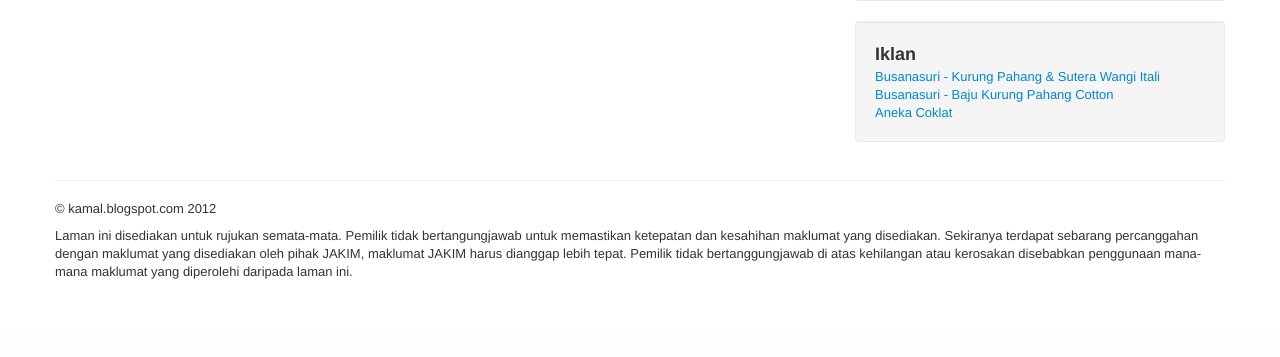
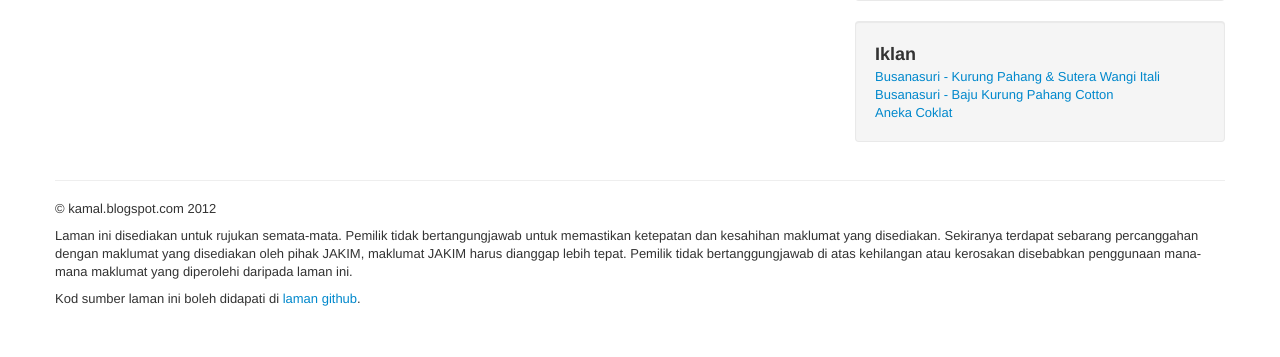
Before and after one commit to k4ml/halal, a Django app: template halal/templates/base.html in a window 1280 px wide. Shown: the part 480-837 px from the top of the page. Before the commit the page ends 759 px from the top, so only its background shows below. Run offline with Django 3.2, Linux system fonts and the light colour scheme; the template is opened without the code that fills it, so the values that code supplies are empty; parts of the project's set-up code (start-up, migrations or seed data) failed here and were passed over; some libraries are stand-ins or nearby versions.

Commit message:
link to source code

```diff
--- a/halal/templates/base.html
+++ b/halal/templates/base.html
@@ -97,6 +97,7 @@
       <footer>
         <p>&copy; kamal.blogspot.com 2012</p>
         <p>Laman ini disediakan untuk rujukan semata-mata. Pemilik tidak bertangungjawab untuk memastikan ketepatan dan kesahihan maklumat yang disediakan. Sekiranya terdapat sebarang percanggahan dengan maklumat yang disediakan oleh pihak JAKIM, maklumat JAKIM harus dianggap lebih tepat. Pemilik tidak bertanggungjawab di atas kehilangan atau kerosakan disebabkan penggunaan mana-mana maklumat yang diperolehi daripada laman ini.</p>
+        <p>Kod sumber laman ini boleh didapati di <a href="https://github.com/k4ml/halal">laman github</a>.
       </footer>
 
     </div> <!-- /container -->
```
